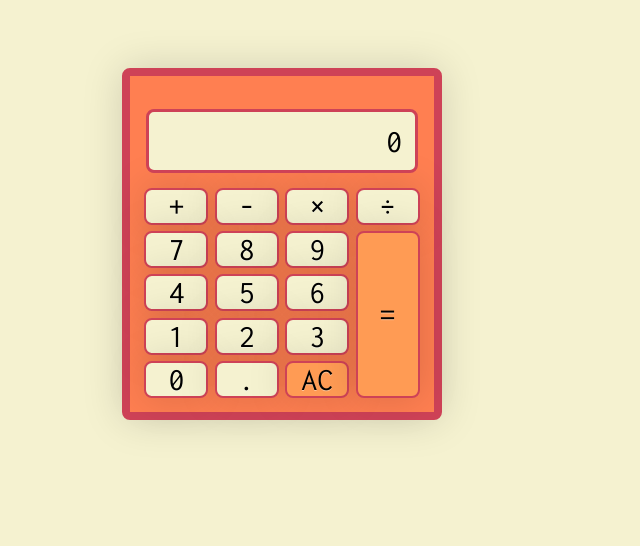
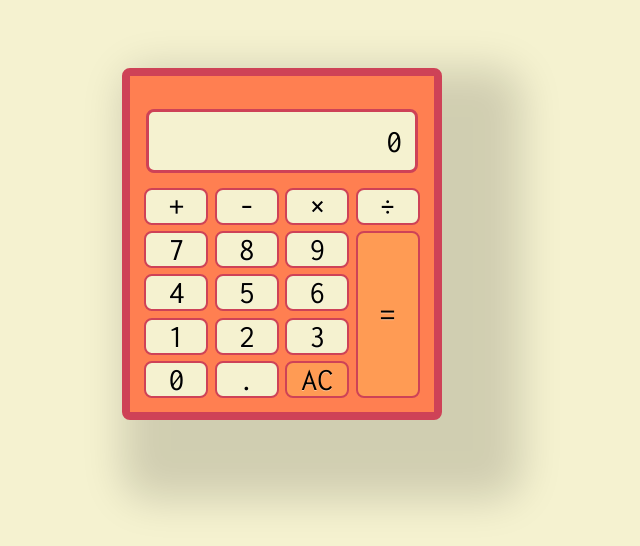
Before and after one commit to mkatenolan/calculator, a plain HTML site: page index.html in a window 1280 px wide. Shown: the part 156-702 px from the top of the page, without its empty margins (358-998 px from the left). Drawn offline with Linux system fonts and the light colour scheme.

Commit message:
CSS changes + JS re-org

```diff
--- a/index.js
+++ b/index.js
@@ -103,7 +103,7 @@ if (display.textContent !== '0') {
 //if clear is pressed
 if (action === 'clear') {
 
-  display.textContent = '';
+  display.textContent = '0';
   clear.textContent = 'AC';
 
   calculator.dataset.previousKeyType = 'clear';
--- a/stylesheet.css
+++ b/stylesheet.css
@@ -25,7 +25,7 @@ body {
   border-width: 0.5em;
   border-color:#CE4257;
   background-color:#FF7F51;
-  box-shadow:0 0 40px 0px rgba(0, 0, 0, 0.15);
+  box-shadow:40px 40px 40px 40px rgba(0, 0, 0, 0.15);
   display:flex;
   flex-wrap:wrap;
   justify-content: center;
@@ -45,7 +45,7 @@ button {
   border-color:#CE4257;
   font-family:inherit;
   text-shadow: 0 1px rgba(255,255,255,.4);
-  box-shadow: 0 0 40px 0px rgba(0, 0, 0, 0.15);
+
 
 }
 
```
